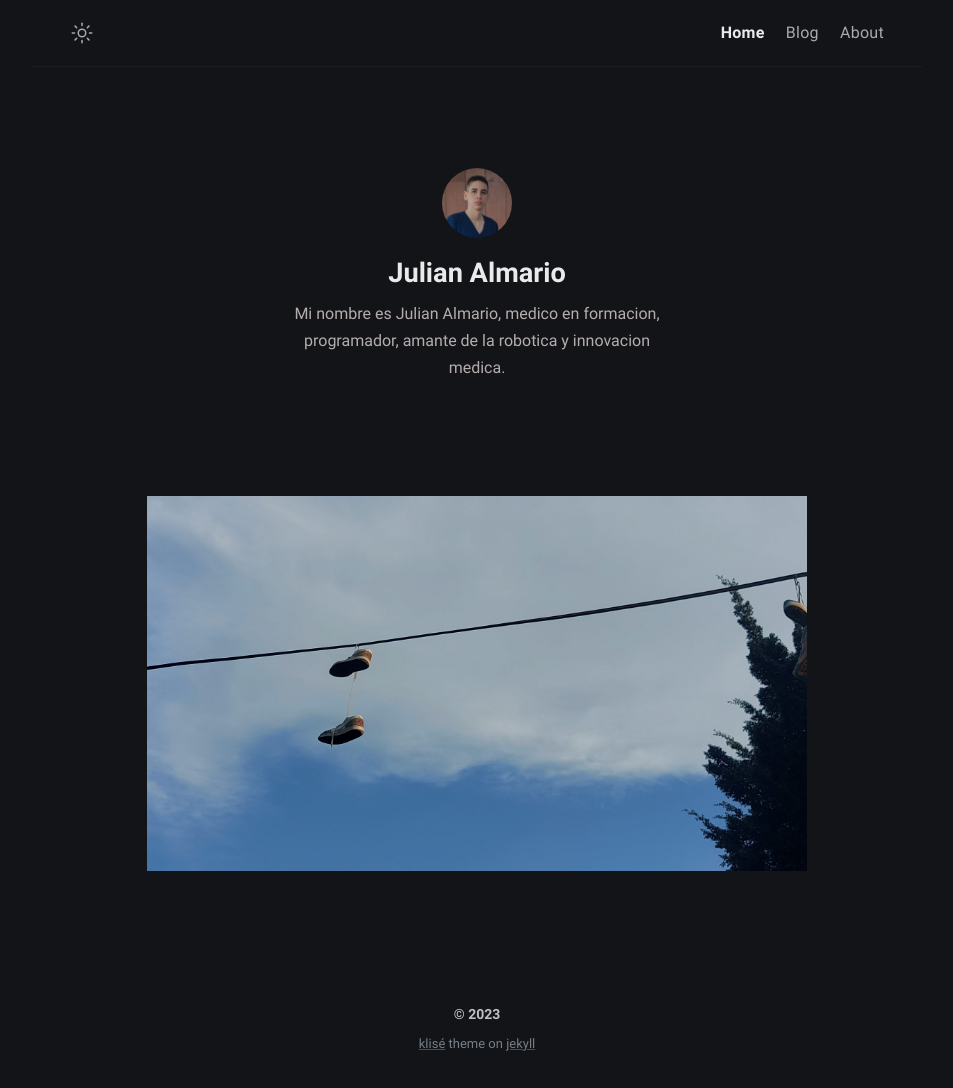
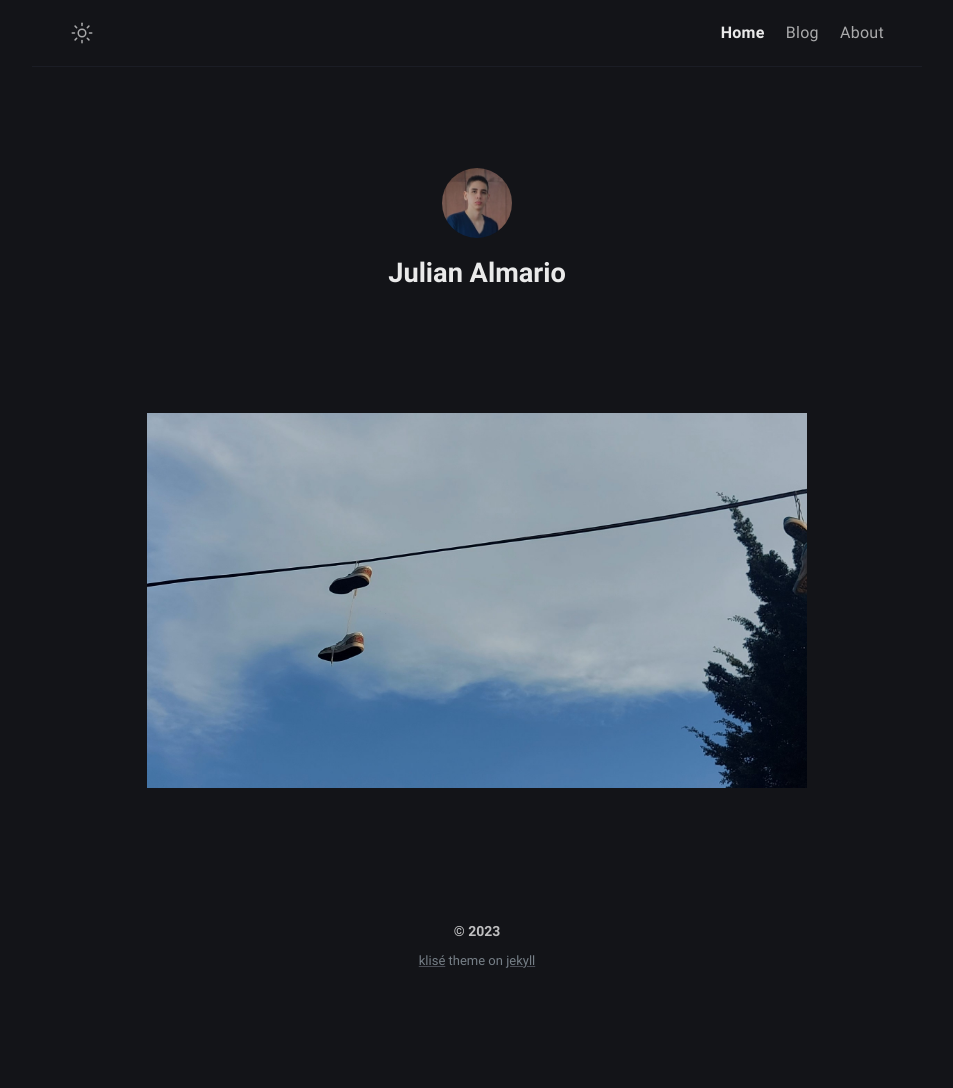
Before and after one commit to Julian-Almario/MyWeb, a Jekyll site: the page built from index.md, in a window 1280 px wide. Shown: the whole page, without its empty margins (163-1116 px from the left). Built offline with Jekyll 4.4.1, drawn with Linux system fonts in a browser that asks for light colours; after the commit the page ends 1005 px from its top, so only the background shows below that.

Commit message:
config analist

```diff
--- a/_config.yml
+++ b/_config.yml
@@ -12,8 +12,7 @@ mode: dark # default theme "dark" | "light"
 # Profile settings
 author:
   name: Julian Almario # author name
-  bio: >- # tell to the world
-    Mi nombre es Julian Almario, medico en formacion, programador, amante de la robotica y innovacion medica.
+  bio:
   username: JulianAlmario # general username
   github: Julian-Almario # github username
   twitter: JulianAlmario_ # twitter username
```
